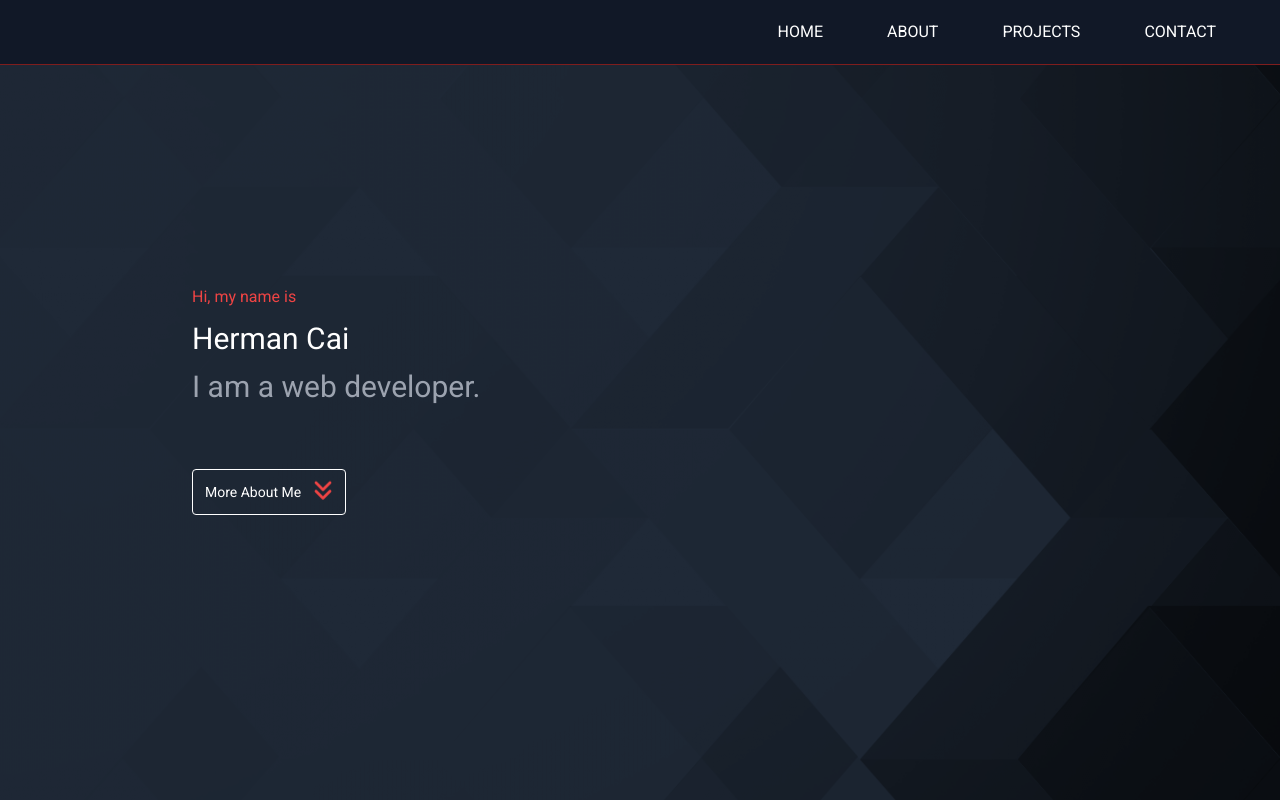
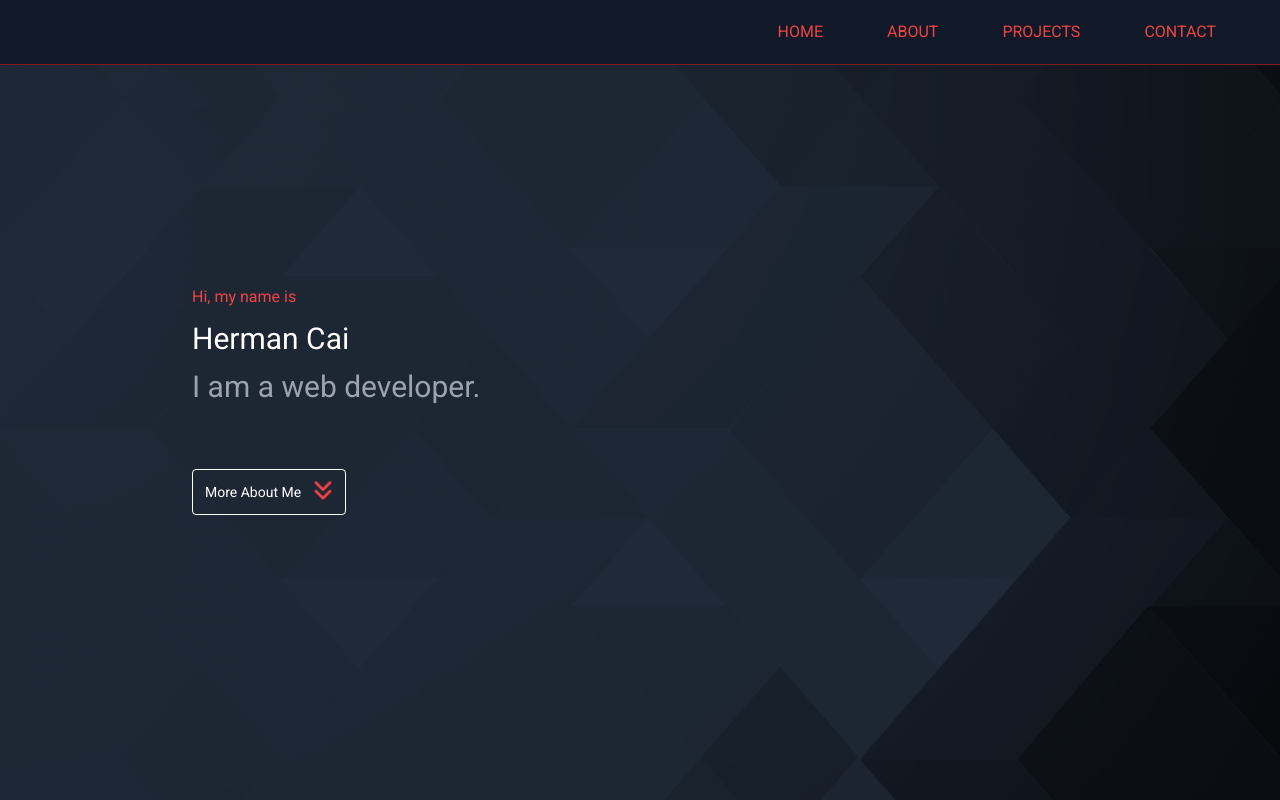
Before and after one commit to hermancai/portfolio, a Next.js app: page / in a window 1280 px wide. Shown: the top 800 px of the page. Built offline with nearby package versions, Linux system fonts and the light colour scheme.

Commit message:
Highlight navbar active item

```diff
--- a/components/About.js
+++ b/components/About.js
@@ -2,23 +2,23 @@ import { useInView } from "react-intersection-observer";
 import TransitionSlideIn from "./TransitionSlideIn";
 import ContactIcons from "./ContactIcons";
 
-function About({ id }) {
+function About({ aboutRef, contactEntry }) {
   const inViewOptions = {
     fallbackInView: true,
     triggerOnce: true,
   };
-  const [aboutRef, aboutInView] = useInView(inViewOptions);
-  const [skillRef, skillInView] = useInView(inViewOptions);
+  const [aboutHeaderRef, aboutHeaderInView] = useInView(inViewOptions);
+  const [skillHeaderRef, skillHeaderInView] = useInView(inViewOptions);
 
   return (
-    <div id={id} className="flex w-full justify-center pt-[100px]">
+    <div ref={aboutRef} className="flex w-full justify-center pt-[100px]">
       <div className="flex flex-col space-y-[100px] md:space-y-0 md:flex-row w-4/5 justify-between">
         <div className="flex flex-col w-full md:w-[45%] space-y-10">
-          <TransitionSlideIn inView={aboutInView}>
+          <TransitionSlideIn inView={aboutHeaderInView}>
             <p className="sectionLabel">About Me</p>
           </TransitionSlideIn>
           <div
-            ref={aboutRef}
+            ref={aboutHeaderRef}
             className="bg-gray-900 p-8 rounded flex-1 leading-loose text-gray-100"
           >
             <p>
@@ -29,9 +29,7 @@ function About({ id }) {
               <span
                 className="underline text-red-500 cursor-pointer"
                 onClick={() => {
-                  document
-                    .getElementById("contact")
-                    .scrollIntoView({ behavior: "smooth" });
+                  contactEntry.target?.scrollIntoView({ behavior: "smooth" });
                 }}
               >
                 contact me
@@ -44,10 +42,10 @@ function About({ id }) {
           </div>
         </div>
         <div className="flex flex-col w-full md:w-[45%] space-y-10">
-          <TransitionSlideIn inView={skillInView}>
+          <TransitionSlideIn inView={skillHeaderInView}>
             <p className="sectionLabel">Skills</p>
           </TransitionSlideIn>
-          <div ref={skillRef} className="bg-gray-900 p-8 rounded flex-1">
+          <div ref={skillHeaderRef} className="bg-gray-900 p-8 rounded flex-1">
             <div className="flex flex-col space-y-3">
               <div className="flex flex-wrap gap-2">
                 <p className="skillBox">Javascript</p>
--- a/components/Contact.js
+++ b/components/Contact.js
@@ -2,29 +2,29 @@ import EmailForm from "./EmailForm";
 import { Transition } from "@headlessui/react";
 import { useInView } from "react-intersection-observer";
 
-function Contact({ id }) {
-  const [contactRef, contactInView] = useInView({
+function Contact({ contactRef }) {
+  const [contactHeaderRef, contactHeaderInView] = useInView({
     fallbackInView: true,
     triggerOnce: true,
   });
 
   return (
     <div
-      id={id}
+      ref={contactRef}
       className="flex justify-center items-center w-full mb-10 pt-[100px]"
     >
       <div className="flex flex-col w-4/5 md:w-1/2 space-y-4">
         <div className="flex flex-col justify-center items-center text-center space-y-5 px-5">
           <Transition
             appear={true}
-            show={contactInView}
+            show={contactHeaderInView}
             enter="transition-all duration-1000"
             enterFrom="opacity-0 translate-y-[-100%]"
             enterTo="opacity-100 translate-y-0"
           >
             <p className="sectionLabel">Contact</p>
           </Transition>
-          <p ref={contactRef} className="text-gray-300">
+          <p ref={contactHeaderRef} className="text-gray-300">
             Send me a message via{" "}
             <a
               className="underline text-red-500 cursor-pointer"
--- a/components/Hero.js
+++ b/components/Hero.js
@@ -2,7 +2,7 @@ import { Transition } from "@headlessui/react";
 import { useState, useEffect } from "react";
 import { ChevronDoubleDownIcon } from "@heroicons/react/solid";
 
-function Hero({ id }) {
+function Hero({ heroRef, aboutEntry }) {
   // HeadlessUI's Transition does not work in production build for the hero page,
   //  but it works for other sections. This mount state is a workaround.
   const [isMounted, setIsMounted] = useState(false);
@@ -14,7 +14,7 @@ function Hero({ id }) {
 
   return (
     <div
-      id={id}
+      ref={heroRef}
       className="flex flex-col h-screen items-center justify-center space-y-16 bg-hero-bg bg-cover"
     >
       <div className="flex flex-col space-y-3 w-4/5 sm:w-3/4 md:w-[70%] justify-items-start">
@@ -50,9 +50,7 @@ function Hero({ id }) {
           <div
             className="flex justify-items-start cursor-pointer border-white rounded border py-1 pl-3 pr-2 items-center space-x-2 hover:border-red-500 hover:text-red-500 ease-in-out duration-200"
             onClick={() => {
-              document
-                .getElementById("about")
-                .scrollIntoView({ behavior: "smooth" });
+              aboutEntry.target?.scrollIntoView({ behavior: "smooth" });
             }}
           >
             <p className="text-sm">More About Me</p>
--- a/components/Navbar.js
+++ b/components/Navbar.js
@@ -1,35 +1,43 @@
-function Navbar() {
+function Navbar({ inViewList, entryList }) {
   return (
     <div className="flex flex-col fixed w-full bg-gray-900 z-10">
       <div className="flex w-full justify-evenly py-5 sm:space-x-10 sm:justify-end md:space-x-16 sm:px-16">
         <p
-          className="navbarLink"
+          className={`navbarLink ${
+            inViewList[0] === true ? "text-red-500" : ""
+          }`}
           onClick={() => {
-            document.getElementById("hero").scrollIntoView({ behavior: "smooth" });
+            entryList[0].target?.scrollIntoView({ behavior: "smooth" });
           }}
         >
           HOME
         </p>
         <p
-          className="navbarLink"
+          className={`navbarLink ${
+            inViewList[1] === true ? "text-red-500" : ""
+          }`}
           onClick={() => {
-            document.getElementById("about").scrollIntoView({ behavior: "smooth" });
+            entryList[1].target?.scrollIntoView({ behavior: "smooth" });
           }}
         >
           ABOUT
         </p>
         <p
-          className="navbarLink"
+          className={`navbarLink ${
+            inViewList[2] === true ? "text-red-500" : ""
+          }`}
           onClick={() => {
-            document.getElementById("projects").scrollIntoView({ behavior: "smooth" });
+            entryList[2].target?.scrollIntoView({ behavior: "smooth" });
           }}
         >
           PROJECTS
         </p>
         <p
-          className="navbarLink"
+          className={`navbarLink ${
+            inViewList[3] === true ? "text-red-500" : ""
+          }`}
           onClick={() => {
-            document.getElementById("contact").scrollIntoView({ behavior: "smooth" });
+            entryList[3].target?.scrollIntoView({ behavior: "smooth" });
           }}
         >
           CONTACT
--- a/components/Projects.js
+++ b/components/Projects.js
@@ -16,8 +16,8 @@ import {
   weatherImagesByIndex,
 } from "../public/images/weather";
 
-function Projects({ id }) {
-  const [projectRef, projectInView] = useInView({
+function Projects({ projectsRef }) {
+  const [projectsHeaderRef, projectsHeaderInView] = useInView({
     fallbackInView: true,
     triggerOnce: true,
   });
@@ -27,15 +27,15 @@ function Projects({ id }) {
   const weatherSlides = Array.from(Array(weatherImagesCount).keys());
 
   return (
-    <div id={id}>
+    <div ref={projectsRef}>
       <div className="flex flex-col w-full items-center pt-[100px]">
         <div className="flex flex-col w-4/5 space-y-10">
-          <TransitionSlideIn inView={projectInView}>
+          <TransitionSlideIn inView={projectsHeaderInView}>
             <p className="sectionLabel">Projects</p>
           </TransitionSlideIn>
 
           <div
-            ref={projectRef}
+            ref={projectsHeaderRef}
             className="bg-gray-900 rounded w-full p-8 gap-5 grid grid-cols-1 md:grid-cols-2"
           >
             <div className="flex flex-col gap-5 max-w-max">
--- a/pages/index.js
+++ b/pages/index.js
@@ -5,8 +5,30 @@ import About from "../components/About";
 import Projects from "../components/Projects";
 import Contact from "../components/Contact";
 import Footer from "../components/Footer";
+import { useState, useEffect } from "react";
+import { useInView } from "react-intersection-observer";
 
 export default function Home() {
+  const inViewOptions = {
+    threshold: 0.2,
+    fallbackInView: true,
+  };
+  const [heroRef, heroInView, heroEntry] = useInView(inViewOptions);
+  const [aboutRef, aboutInView, aboutEntry] = useInView(inViewOptions);
+  const [projectsRef, projectsInView, projectsEntry] = useInView(inViewOptions);
+  const [contactRef, contactInView, contactEntry] = useInView(inViewOptions);
+
+  const [viewState, setViewState] = useState([
+    heroInView,
+    aboutInView,
+    projectsInView,
+    contactInView,
+  ]);
+
+  useEffect(() => {
+    setViewState([heroInView, aboutInView, projectsInView, contactInView]);
+  }, [heroInView, aboutInView, projectsInView, contactInView]);
+
   return (
     <div className="flex flex-col bg-gray-800 text-white">
       <Head>
@@ -14,7 +36,10 @@ export default function Home() {
         <meta charSet="utf-8" />
         <meta name="viewport" content="initial-scale=1.0, width=device-width" />
         <meta name="author" content="Herman Cai" />
-        <meta name="description" content="Herman Cai full stack web developer portfolio" />
+        <meta
+          name="description"
+          content="Herman Cai full stack web developer portfolio"
+        />
         <meta name="theme-color" content="#111827" />
         <meta name="robots" content="index,follow" />
         <link rel="manifest" href="manifest.json" />
@@ -22,12 +47,15 @@ export default function Home() {
         <link rel="icon" href="/images/favicon-32x32.png" />
       </Head>
 
-      <Navbar />
-      <Hero id="hero" />
+      <Navbar
+        inViewList={viewState}
+        entryList={[heroEntry, aboutEntry, projectsEntry, contactEntry]}
+      />
+      <Hero heroRef={heroRef} aboutEntry={aboutEntry} />
       <span className="w-full h-[1px] bg-gray-900 bottom-0"></span>
-      <About id="about" />
-      <Projects id="projects" />
-      <Contact id="contact" />
+      <About aboutRef={aboutRef} contactEntry={contactEntry} />
+      <Projects projectsRef={projectsRef} />
+      <Contact contactRef={contactRef} />
       <span className="w-full h-[1px] bg-red-900 bottom-0"></span>
       <Footer />
     </div>
```
